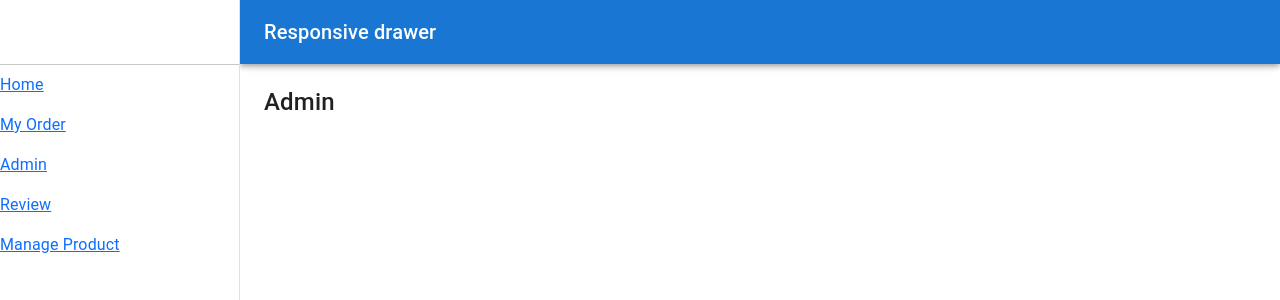
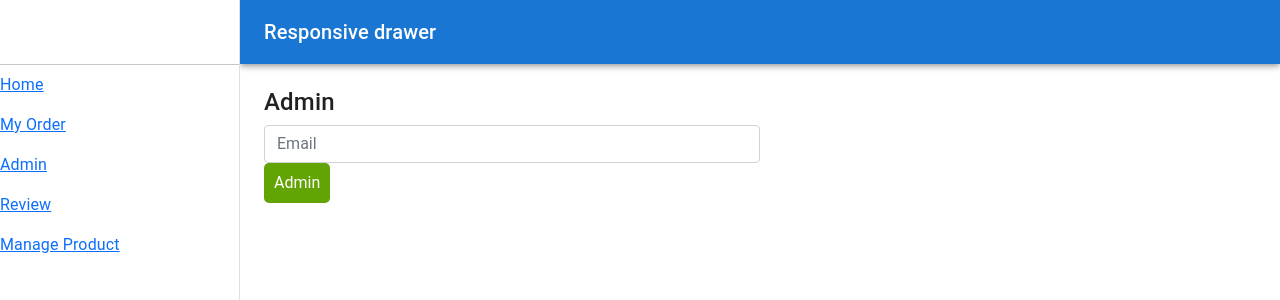
Before and after one commit to siffahim/Organico-Food, a React (Create React App) app: page /dashboard/admin in a window 1280 px wide. Shown: the top 300 px of the page. Built offline with nearby package versions, Linux system fonts and the light colour scheme; no server answers; sample sign-in values are in the browser's storage.

Commit message:
add some

```diff
--- a/src/Pages/Dashboard/Admin/Admin.js
+++ b/src/Pages/Dashboard/Admin/Admin.js
@@ -4,6 +4,10 @@ const Admin = () => {
     return (
         <div>
             <h4>Admin</h4>
+            <form>
+                <input type="email" className='form-control w-50' placeholder='Email' />
+                <button className='custom-btn2'>Admin</button>
+            </form>
         </div>
     );
 };
```
Also changed, not shown: 1 other file (tests, documents, lock files or other folders).
